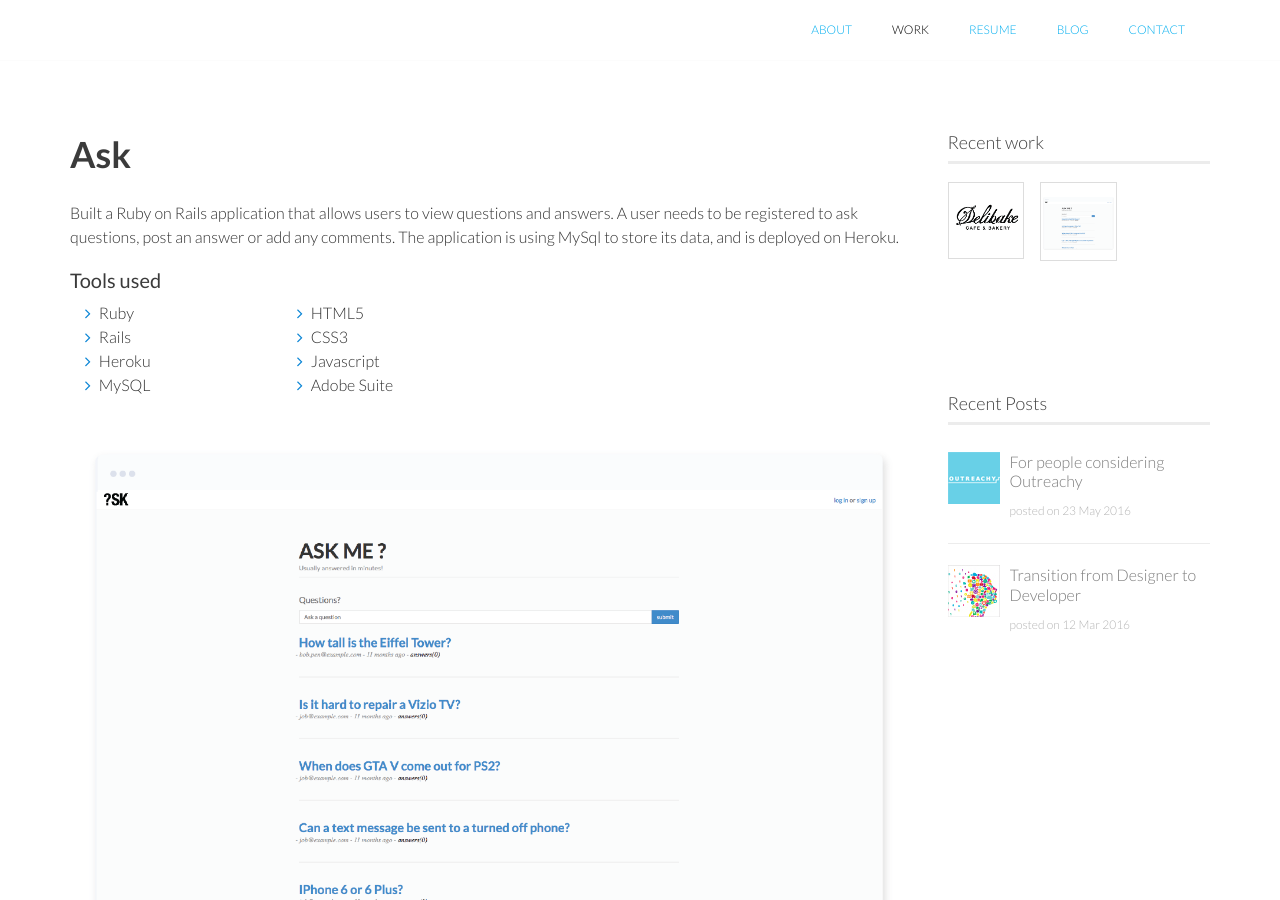
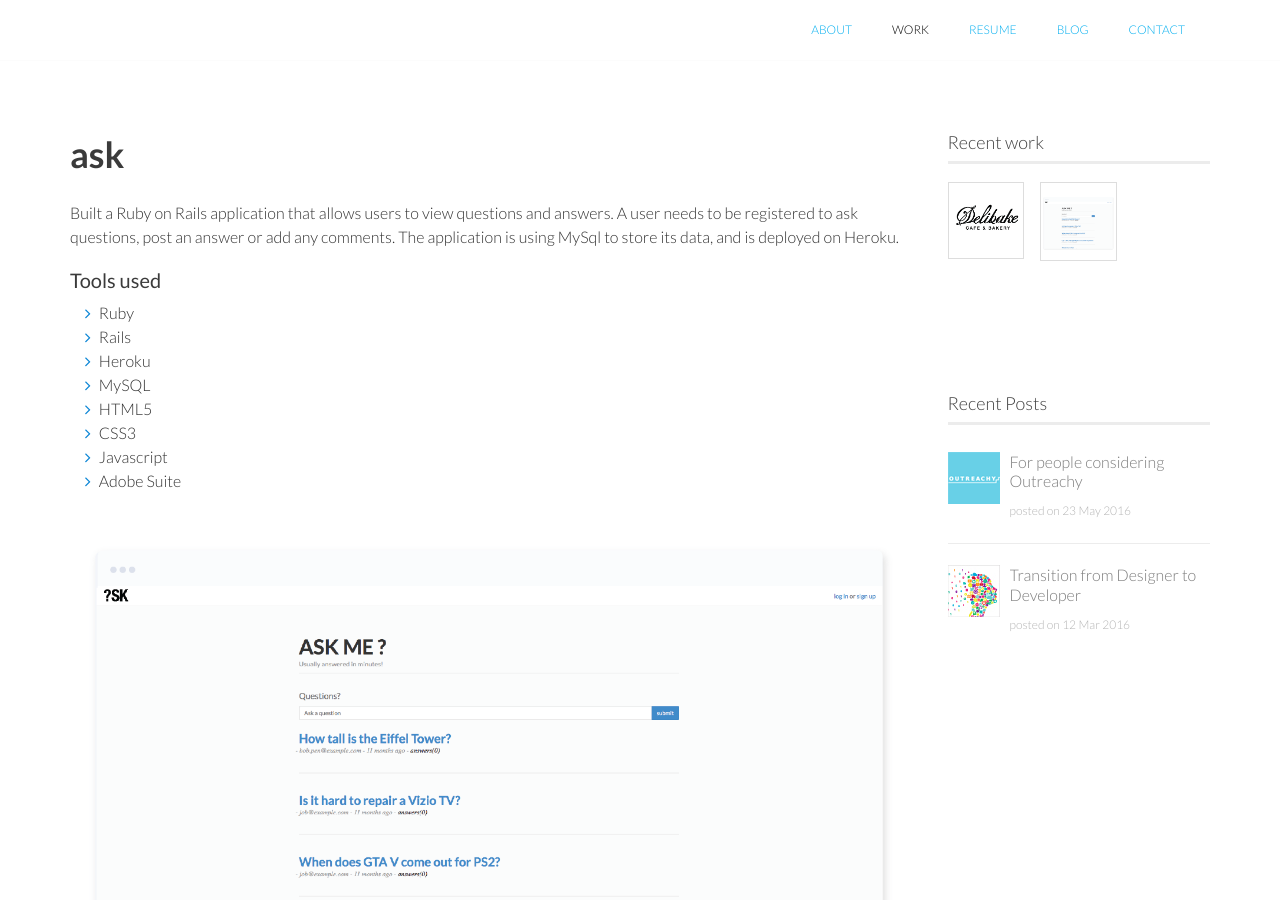
Before and after one commit to kristelteng/personal_site, a Jekyll site: the page built from _works/ask.html, in a window 1280 px wide and 900 px high. Built offline with Jekyll 4.4.1, drawn with Linux system fonts in a browser that asks for light colours.

Commit message:
modify the ask template

```diff
--- a/_works/ask.html
+++ b/_works/ask.html
@@ -1,29 +1,21 @@
 ---
 layout: work_details
 title: Ask
-image: /assets/images/thumbnail/work/work_02.png
+permalink: /work/ask
 ---
 
+{% for project in site.data.work %}
+{% if project.title == 'ask' %}
 <div class="project-name overflow">
-  <h2 class="bold">{{page.title}}</h2>
-  <p class="project-description">Built a Ruby on Rails application that allows users to view questions and answers. A user needs to be registered to ask questions, post an answer or add any comments. The application is using MySql to store its data, and is deployed on Heroku.</p>
+  <h2 class="bold">{{ project.title }}</h2>
+  <p class="project-description">{{ project.intro }}</p>
 
   <h3 class="project-title">Tools used</h3>
   <div class="col-md-3 col-xs-6">
     <ul class="elements">
-      <li><i class="fa fa-angle-right"></i> Ruby</li>
-      <li><i class="fa fa-angle-right"></i> Rails </li>
-      <li><i class="fa fa-angle-right"></i> Heroku</li>
-      <li><i class="fa fa-angle-right"></i> MySQL</li>
-    </ul>
-  </div>
-
-  <div class="col-md-3 col-xs-6">
-    <ul class="elements">
-      <li><i class="fa fa-angle-right"></i> HTML5</li>
-      <li><i class="fa fa-angle-right"></i> CSS3</li>
-      <li><i class="fa fa-angle-right"></i> Javascript</li>
-      <li><i class="fa fa-angle-right"></i> Adobe Suite</li>
+    {% for tool in project.tools_used %}
+    <li><i class="fa fa-angle-right"></i> {{ tool.name }}</li>
+    {% endfor %}
     </ul>
   </div>
 
@@ -44,3 +36,5 @@
     <a href="https://github.com/kristelteng/askme" class="btn btn-common" target="_blank">View Source</a>
   </div>
 </div>
+{% endif %}
+{% endfor %}
```
